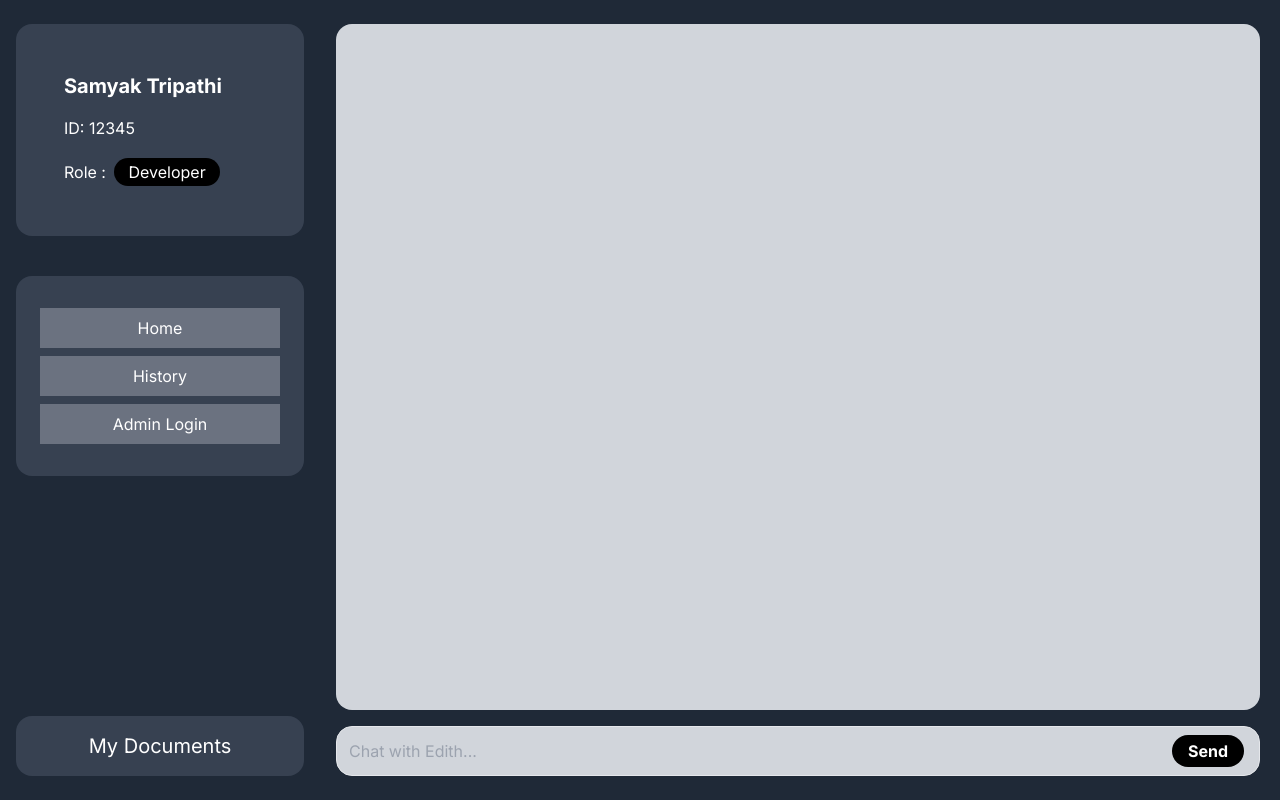
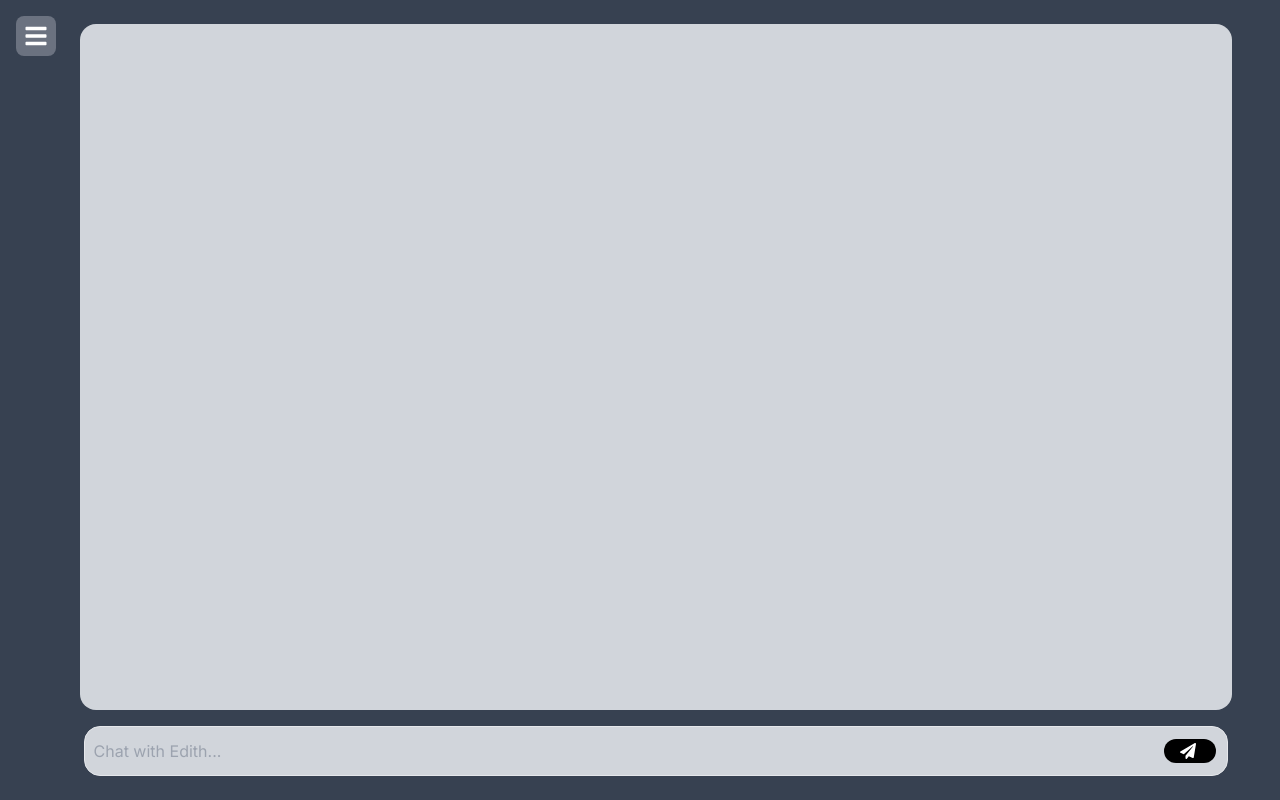
Before and after one commit to Ritwikgotbugs/Edith-chatbot, a Next.js app in the folder frontend/edith/: page /home in a window 1280 px wide. Built offline with nearby package versions, Linux system fonts and the light colour scheme.

Commit message:
frontend fix

```diff
--- a/frontend/edith/src/app/admin/page.jsx
+++ b/frontend/edith/src/app/admin/page.jsx
@@ -13,19 +13,17 @@ function AdminPage() {
   const [message, setMessage] = useState('');
   const [employeeSearch, setEmployeeSearch] = useState('');
   const [employees, setEmployees] = useState([
-    { id: 1, name: 'Samyak Tripathi', role: 'A' },
-    { id: 2, name: 'Ritwik Sharma', role: 'B' },
-    { id: 3, name: 'Himanshu Bhadani', role: 'C' },
-    { id: 4, name: 'Manavi Lahoti', role: 'D' },
-    { id: 4, name: 'Annish Agarwal', role: 'D' },
-    { id: 4, name: 'Arnav Agarwal', role: 'D' },
+    { id: 1, name: 'Samyak Tripathi', role: 'Intern' },
+    { id: 2, name: 'Ritwik Sharma', role: 'Developer' },
+    { id: 3, name: 'Himanshu Bhadani', role: 'Managing' },
+    { id: 4, name: 'Manavi Lahoti', role: 'Intern' },
+    { id: 5, name: 'Anish Agrawal', role: 'Intern' },
+    { id: 6, name: 'Arnav Agrawal', role: 'Developer' },
   ]);
 
   const router = useRouter(); // Using Next.js router for navigation
 
-
   const closeModal = () => setActiveTab(null);
-
 
   const addBadWord = () => {
     if (badWord.trim()) {
@@ -36,7 +34,6 @@ function AdminPage() {
     }
   };
 
-
   const handleKeyDown = (event) => {
     if (event.key === 'Enter') {
       addBadWord();
@@ -45,25 +42,29 @@ function AdminPage() {
 
   const handleSearch = () => {
     if (searchQuery.trim()) {
-      const foundWord = badWordsList.find((word) => word.toLowerCase() === searchQuery.toLowerCase());
+      const foundWord = badWordsList.find(
+        (word) => word.toLowerCase() === searchQuery.toLowerCase()
+      );
       setSearchResult(foundWord || '');
     } else {
       setSearchResult('');
     }
   };
 
-
   const handleAdminLogout = () => {
     router.push('/home');
   };
 
-
   const handleRoleChange = (id, newRole) => {
-    setEmployees(employees.map(emp => emp.id === id ? { ...emp, role: newRole } : emp));
+    setEmployees(
+      employees.map((emp) =>
+        emp.id === id ? { ...emp, role: newRole } : emp
+      )
+    );
   };
 
   // Filtered list of employees based on search query
-  const filteredEmployees = employees.filter(emp =>
+  const filteredEmployees = employees.filter((emp) =>
     emp.name.toLowerCase().includes(employeeSearch.toLowerCase())
   );
 
@@ -75,24 +76,25 @@ function AdminPage() {
         <div className="w-1/4 ml-0 bg-gray-800 text-white p-4 flex flex-col">
           {/* Profile Section */}
           <div className="mt-2 p-12 bg-gray-700 rounded-2xl">
-            <h2 className="mb-4 text-xl font-bold">Admin Panel</h2>
-            <p className="text-base">Manage Users and Content</p>
+            <h2 className="mb-4 mt-4 text-xl text-center font-bold">Admin</h2>
+            <p className="text-base"></p>
           </div>
 
+          {/*<div className="mb-0 mt-6 p-5 bg-gray-700 rounded-2xl">
+            <ul>
+              <li className="mt-2 p-2 mb-2 w-full bg-gray-500 hover:bg-zinc-600 cursor-pointer text-center transition-colors duration-400">
+                Home
+              </li>
+              <li className="p-2 mb-2 w-full bg-gray-500 cursor-pointer hover:bg-zinc-600 text-center transition-colors duration-400">
+                History
+              </li>
+              <li className="p-2 mb-2 w-full bg-gray-500 hover:bg-zinc-600 cursor-pointer text-center transition-colors duration-400">
+                Settings
+              </li>
+            </ul>
+          </div>*/}
 
-          <div className="mb-0 mt-6 p-4 bg-gray-700 rounded-2xl">
-            <ul>
-              <li className="mt-2 p-2 mb-2 w-full bg-gray-500 hover:bg-zinc-600 cursor-pointer text-center transition-colors duration-400">Dashboard</li>
-              <li className="p-2 mb-2 w-full bg-gray-500 cursor-pointer hover:bg-zinc-600 text-center transition-colors duration-400">History</li>
-              <li className="p-2 mb-2 w-full bg-gray-500 hover:bg-zinc-600 cursor-pointer text-center transition-colors duration-400">Settings</li>
-            </ul>
-          </div>
-
-
-          <div className="h-32 p-4 bg-gray-700 rounded-lg mt-auto">
-            <button className="w-full p-3 bg-gray-500 hover:bg-zinc-600 cursor-pointer text-center transition-colors duration-300 mb-2">
-              My Docs
-            </button>
+          <div className="p-4 bg-gray-700 rounded-lg mt-auto">
             <button
               className="w-full p-2 bg-red-500 hover:bg-red-600 cursor-pointer text-center transition-colors duration-300"
               onClick={handleAdminLogout}
@@ -102,17 +104,14 @@ function AdminPage() {
           </div>
         </div>
 
-
-        <div className="flex-1 flex flex-col text-slate-800 bg-gray-800 p-4">
-
-          <div className="flex-1 p-4 bg-gray-300 rounded-lg overflow-y-auto mb-4">
-            <h3 className="text-lg font-bold mb-2">Query Graph</h3>
+        {/* Main Content */}
+        <div className=" mt-2 flex-1 flex flex-col text-slate-800 bg-gray-800 p-4">
+          <div className="flex-1 p-4 bg-gray-300 rounded-2xl overflow-y-auto mb-4">
+            <h3 className="text-lg font-bold mb-4">Query Graph</h3>
             <div className="bg-white p-4 rounded-lg">
-
               <p>Graph will be displayed here.</p>
             </div>
           </div>
-
 
           <div className="flex justify-between space-x-4">
             <div
@@ -139,11 +138,11 @@ function AdminPage() {
         </div>
       </div>
 
-
+      {/* Modal Content */}
       {activeTab && (
         <div className="fixed inset-0 bg-black bg-opacity-50 flex items-center justify-center z-50">
           <div className="w-3/4 h-3/4 bg-white p-4 rounded-lg overflow-y-auto relative">
-
+            {/* Close Button */}
             <button
               className="absolute top-4 right-4 text-black text-xl font-bold"
               onClick={closeModal}
@@ -151,12 +150,12 @@ function AdminPage() {
               &times;
             </button>
 
-
+            {/* Role Management Tab */}
             {activeTab === 'roleManagement' && (
               <div>
                 <h2 className="text-2xl font-bold mb-4">Role Management</h2>
 
-
+                {/* Search Employees */}
                 <div className="flex items-center mb-4">
                   <input
                     type="text"
@@ -170,20 +169,24 @@ function AdminPage() {
                   </button>
                 </div>
 
-
+                {/* Employee List */}
                 <div className="bg-gray-200 p-4 rounded-lg mt-4">
                   {filteredEmployees.map((employee) => (
-                    <div key={employee.id} className="flex items-center justify-between mb-4 p-2 bg-slate-300 rounded">
+                    <div
+                      key={employee.id}
+                      className="flex items-center justify-between mb-4 p-2 bg-slate-300 rounded"
+                    >
                       <span className="text-gray-800">{employee.name}</span>
                       <select
                         className="p-2 bg-slate-400 text-white rounded"
                         value={employee.role}
-                        onChange={(e) => handleRoleChange(employee.id, e.target.value)}
+                        onChange={(e) =>
+                          handleRoleChange(employee.id, e.target.value)
+                        }
                       >
-                        <option value="A">A</option>
-                        <option value="B">B</option>
-                        <option value="C">C</option>
-                        <option value="D">D</option>
+                        <option value="Intern">Intern</option>
+                        <option value="Developer">Developer</option>
+                        <option value="Manager">Manager</option>
                       </select>
                     </div>
                   ))}
@@ -191,12 +194,12 @@ function AdminPage() {
               </div>
             )}
 
-
+            {/* Bad Words Management Tab */}
             {activeTab === 'badWords' && (
               <div>
                 <h2 className="text-2xl font-bold mb-4">Bad Words Management</h2>
 
-
+                {/* Search Bad Words */}
                 <div className="flex items-center mb-4">
                   <input
                     type="text"
@@ -205,12 +208,15 @@ function AdminPage() {
                     value={searchQuery}
                     onChange={(e) => setSearchQuery(e.target.value)}
                   />
-                  <button className="p-2 bg-blue-600 text-white rounded-r-lg" onClick={handleSearch}>
+                  <button
+                    className="p-2 bg-blue-600 text-white rounded-r-lg"
+                    onClick={handleSearch}
+                  >
                     <FaSearch />
                   </button>
                 </div>
 
-
+                {/* Add New Bad Word */}
                 <div className="flex items-center mb-4">
                   <input
                     type="text"
@@ -228,14 +234,14 @@ function AdminPage() {
                   </button>
                 </div>
 
-
+                {/* Message Display */}
                 {message && (
                   <div className="bg-green-200 p-4 rounded-lg mb-4">
                     <p className="text-green-800">{message}</p>
                   </div>
                 )}
 
-
+                {/* Search Result Display */}
                 {searchResult && (
                   <div className="bg-gray-200 p-4 rounded-lg mt-8">
                     <p className="text-gray-800">{searchResult}</p>
@@ -244,7 +250,7 @@ function AdminPage() {
               </div>
             )}
 
-
+            {/* Document Update Tab */}
             {activeTab === 'documentUpdate' && (
               <div>
                 <h2 className="text-2xl font-bold mb-4">Document Update</h2>
--- a/frontend/edith/src/app/home/page.jsx
+++ b/frontend/edith/src/app/home/page.jsx
@@ -2,6 +2,7 @@
 
 import React, { useState } from 'react';
 import { useRouter } from 'next/navigation';
+import { FaHome, FaHistory, FaUserLock, FaFolderOpen, FaPaperPlane, FaBars, FaTimes } from 'react-icons/fa'; // Import icons
 
 function HomePage() {
   const [chats, setChats] = useState([]);
@@ -9,6 +10,7 @@ function HomePage() {
   const [showAdminLogin, setShowAdminLogin] = useState(false);
   const [adminPassword, setAdminPassword] = useState('');
   const [isDocumentsExpanded, setIsDocumentsExpanded] = useState(false);
+  const [isNavCollapsed, setIsNavCollapsed] = useState(true); // State for collapsible side nav
 
   const router = useRouter();
 
@@ -30,54 +32,79 @@ function HomePage() {
   };
 
   return (
-    <div className="relative h-screen bg-gray-800">
+    <div className="relative h-screen bg-gray-700">
+      {/* Hamburger/Cross Menu Button */}
+      <button
+        className="absolute top-2 left-4 mt-2 z-50 p-2 bg-gray-500 text-white rounded-lg hover:bg-gray-600 focus:outline-none"
+        onClick={() => setIsNavCollapsed(!isNavCollapsed)}
+      >
+        {isNavCollapsed ? <FaBars size={24} /> : <FaTimes size={24} />} {/* Toggle between icons */}
+      </button>
+
       {/* Main Content Area */}
       <div className={`flex h-full ${showAdminLogin ? 'blur-sm' : ''}`}>
-        {/* Side Panel */}
-        <div className="w-1/4 ml-0 bg-gray-800 text-white p-4 flex flex-col">
+        {/* Collapsible Side Panel */}
+        <div
+          className={`fixed top-2 left-2 z-40 h-full bg-gray-700 text-black p-4 flex flex-col transition-transform duration-300 ease-in-out ${
+            isNavCollapsed ? '-translate-x-full' : 'translate-x-0'
+          } w-64`}
+        >
           {/* Profile Section */}
-          <div className="mt-2 p-12 bg-gray-700 rounded-2xl">
-            <h2 className="mb-4 text-xl font-bold">Samyak Tripathi</h2>
-            <p className='mb-4 text-base'>ID: 12345</p>
-            <p className='text-base py-1'>Role : <span className='bg-black ml-1 rounded-3xl py-1 px-3.5'>Developer</span></p>
+          <div className="mt-12 p-7 bg-gray-300 rounded-2xl">
+            <h2 className="mb-4 text-2xl font-bold">Samyak Tripathi</h2>
+            <p className="mb-3 text-base">ID: 12345</p>
+            <p className="text-base py-1">
+              Role :{' '}
+              <span className="bg-black ml-1 text-base text-white rounded-3xl py-1 px-3.5">
+                Developer
+              </span>
+            </p>
           </div>
 
           {/* Tabs Section */}
-          <div className="mb- mt-10 p-6 bg-gray-700 rounded-2xl">
+          <div className="mt-10 p-6 bg-gray-300 rounded-2xl">
             <ul>
-              <li className="mt-2 p-2 mb-2 w-full bg-gray-500 hover:bg-zinc-600 cursor-pointer text-center transition-colors duration-400">Home</li>
-              <li className="p-2 mb-2 w-full bg-gray-500 cursor-pointer hover:bg-zinc-600 text-center transition-colors duration-400">History</li>
+              <li className="flex items-center justify-left mt-2 p-2 mb-2 w-full hover:bg-gray-500 cursor-pointer text-left text-lg transition-colors rounded-2xl duration-400">
+                <FaHome className="mr-6" /> Home
+              </li>
+              <li className="flex items-center justify-left p-2 mb-2 w-full cursor-pointer hover:bg-gray-500 text-left text-lg transition-colors rounded-2xl duration-400">
+                <FaHistory className="mr-6" /> History
+              </li>
               <li
-                className="p-2 mb-2 w-full bg-gray-500 hover:bg-zinc-600 cursor-pointer text-center transition-colors duration-400"
+                className="flex items-center justify-left p-2 mb-2 w-full hover:bg-gray-500 cursor-pointer text-lg text-left transition-colors rounded-2xl duration-400"
                 onClick={() => setShowAdminLogin(true)}
               >
-                Admin Login
+                <FaUserLock className="mr-6" /> Admin Login
               </li>
             </ul>
           </div>
 
           {/* My Documents Section */}
-          <div className="mt-auto mb-2 p-4 bg-gray-700 rounded-2xl">
+          <div className="mt-auto mb-2 p-6 bg-gray-300 rounded-2xl">
             <div
-              className="cursor-pointer text-xl text-center"
+              className="cursor-pointer text-xl text-center flex mr-2 mt-0 items-center justify-center"
               onClick={() => setIsDocumentsExpanded(!isDocumentsExpanded)}
             >
-              My Documents
+              <FaFolderOpen className="mr-3" /> My Documents
             </div>
-            {isDocumentsExpanded && (
-              <div className="mt-20">
+            <div
+              className={`overflow-hidden transition-[max-height] duration-500 ease-in-out ${
+                isDocumentsExpanded ? 'max-h-40' : 'max-h-0'
+              }`}
+            >
+              <div className="mt-4">
                 <p className="text-base text-center">Document 1</p>
                 <p className="text-base text-center">Document 2</p>
                 <p className="text-base text-center">Document 3</p>
               </div>
-            )}
+            </div>
           </div>
         </div>
 
         {/* Main Panel */}
-        <div className="flex-1 flex flex-col mt-2 text-slate-800 bg-gray-800 p-4 mr-1">
+        <div className={`flex-1 flex flex-col mt-2 text-white bg-gray-700 p-4 transition-all duration-300 ease-in-out ${isNavCollapsed ? 'ml-0' : 'ml-64'}`}>
           {/* Chat Area */}
-          <div className="flex-1 p-8 bg-gray-300 rounded-2xl overflow-y-auto">
+          <div className="flex-1 p-3 bg-gray-300 mr-8 rounded-2xl ml-16 overflow-y-auto">
             {chats.map((chat, index) => (
               <div key={index} className={`mb-4 ${chat.from === 'user' ? 'text-right' : ''}`}>
                 <div className={`p-2 ${chat.from === 'user' ? 'bg-slate-800 text-white' : 'bg-blue-500 text-slate-800'} rounded w-max ${chat.from === 'user' ? 'ml-auto' : ''}`}>
@@ -88,11 +115,11 @@ function HomePage() {
           </div>
 
           {/* Chat Bar */}
-          <div className="mt-4 mb-2 relative">
+          <div className="mt-4 mb-2 px-1 ml-16 mr-8 relative">
             <input
               type="text"
-              className="w-full bg-gray-300 text-slate-800 p-3 pr-16 border rounded-2xl"
-              placeholder="Chat with Edith..."
+              className="flex-1 bg-gray-300 w-full text-slate-800 px-1 py-3 border rounded-2xl"
+              placeholder=" Chat with Edith..."
               value={currentMessage}
               onChange={(e) => setCurrentMessage(e.target.value)}
               onKeyDown={(e) => {
@@ -103,9 +130,9 @@ function HomePage() {
             />
             <button
               onClick={handleSendMessage}
-              className="absolute right-4 top-1/2 transform -translate-y-1/2 bg-black hover:bg-blue-950 text-white font-bold py-1 px-4 rounded-3xl"
+              className="absolute right-4 top-1/2 transform -translate-y-1/2 bg-black hover:bg-blue-950 text-white font-bold py-1 px-4 rounded-3xl flex items-center justify-center"
             >
-              Send
+              <FaPaperPlane className="mr-1" />
             </button>
           </div>
         </div>
@@ -113,27 +140,32 @@ function HomePage() {
 
       {/* Admin Login Popup */}
       {showAdminLogin && (
-        <div className="fixed inset-0 flex items-center justify-center bg-gray-300 bg-opacity-50">
-          <div className="bg-gray-700 p-6 rounded-lg shadow-lg w-full max-w-sm">
-            <h2 className="text-lg font-bold mb-4 text-center text-white">Admin Login</h2>
+        <div className="fixed inset-0 flex items-center justify-center bg-gray-00 bg-opacity-50">
+          <div className="bg-gray-400 p-6 rounded-lg shadow-lg w-full max-w-sm">
+            <h2 className="text-lg font-bold mb-4 text-center text-black">Admin Login</h2>
             <input
               type="password"
               className="w-full text-slate-800 p-2 mb-4 border rounded"
               placeholder="Enter Admin Password"
               value={adminPassword}
               onChange={(e) => setAdminPassword(e.target.value)}
+              onKeyDown={(e) => {
+                if (e.key === 'Enter') {
+                  handleAdminLogin(); // Call login function on Enter key
+                }
+              }}
             />
             <div className="flex justify-between">
               <button
                 onClick={() => setShowAdminLogin(false)}
-                className="bg-red-500 hover:bg-red-700 text-white font-bold py-2 px-4 rounded"
+                className="bg-red-500 hover:bg-red-700 text-black font-bold py-2 px-4 rounded"
               >
                 Cancel
               </button>
 
               <button
                 onClick={handleAdminLogin}
-                className="bg-blue-500 hover:bg-blue-700 text-white font-bold py-2 px-4 rounded"
+                className="bg-blue-500 hover:bg-blue-700 text-black font-bold py-2 px-4 rounded"
               >
                 Login
               </button>
```
